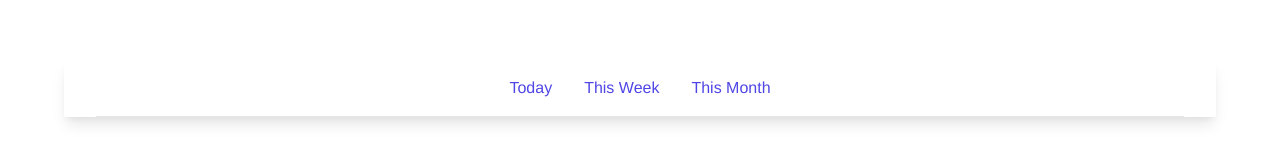
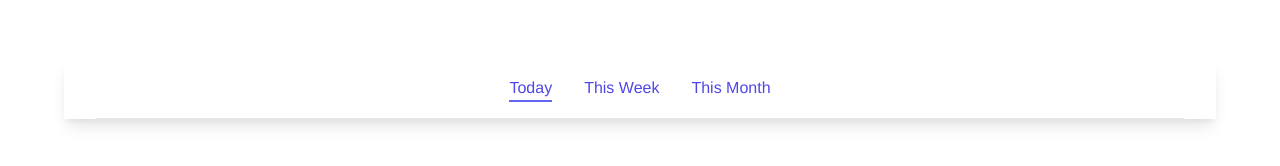
Before and after one commit to Akash52/vue3-blog-testing, a Vue app: page / in a window 1280 px wide. Shown: the top 166 px of the page. Built offline with nearby package versions, Linux system fonts and the light colour scheme.

Commit message:
reactivity_with_ref

```diff
--- a/src/components/TimeLine.vue
+++ b/src/components/TimeLine.vue
@@ -2,9 +2,13 @@
   <div className="border-b border-gray-200">
     <nav class="py-4 flex space-x-8 justify-center">
       <a
-        class="border-indigo-500 text-indigo-600"
+        class="border-indigo-500 text-indigo-600 font-normal"
         v-for="period in periods"
         :key="period"
+        :class="{
+          'border-b-2 font-medium': period === currentPeriod,
+        }"
+        @click="setPeriod(period)"
       >
         {{ period }}
       </a>
@@ -13,14 +17,22 @@
 </template>
 
 <script lang="ts">
-import { defineComponent } from '@vue/runtime-core';
+import { defineComponent, ref } from 'vue';
+
+type Period = 'Today' | 'This Week' | 'This Month';
 
 export default defineComponent({
   name: 'Timeline',
   setup() {
     const periods = ['Today', 'This Week', 'This Month'];
+    const currentPeriod = ref<Period>('Today');
+    const setPeriod = (period: Period) => {
+      currentPeriod.value = period;
+    };
     return {
       periods,
+      currentPeriod,
+      setPeriod,
     };
   },
 });
```
